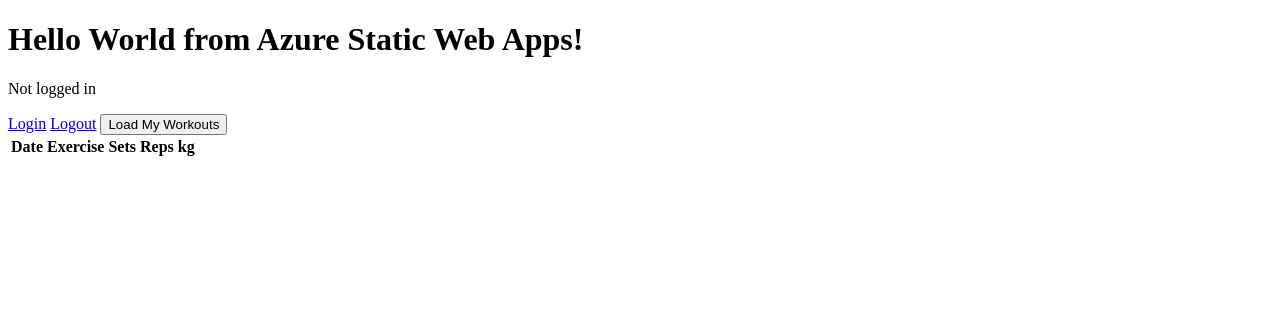
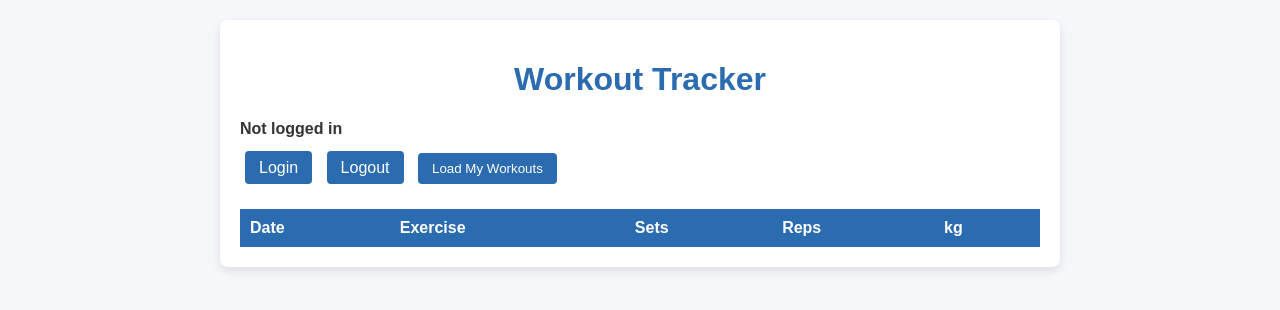
Before and after one commit to MordecaiVI/tracking, a plain HTML site: page index.html in a window 1280 px wide. Drawn offline with Linux system fonts and the light colour scheme; no server answers.

Commit message:
Visual update.

```diff
--- a/index.html
+++ b/index.html
@@ -1,22 +1,36 @@
 <!DOCTYPE html>
 <html lang="en">
 <head>
-    <meta charset="UTF-8">
-    <title>Hello World</title>
+    <meta charset="UTF-8" />
+    <title>Workout Tracker</title>
+    <link rel="stylesheet" href="style.css" />
 </head>
 <body>
-<h1>Hello World from Azure Static Web Apps!</h1>
+<div class="container">
+    <h1>Workout Tracker</h1>
 
-<p id="user-info">Not logged in</p>
+    <p id="user-info" class="login-info">Not logged in</p>
 
-<a href="/.auth/login/aad">Login</a>
-<a href="/.auth/logout">Logout</a>
+    <div>
+        <a href="/.auth/login/aad">Login</a>
+        <a href="/.auth/logout">Logout</a>
+        <button onclick="loadTable()">Load My Workouts</button>
+    </div>
 
-<button onclick="loadTable()">Load My Workouts</button>
-<table id="workouts">
-    <thead><tr><th>Date</th><th>Exercise</th><th>Sets</th><th>Reps</th><th>kg</th></tr></thead>
-    <tbody></tbody>
-</table>
+    <table id="workouts">
+        <thead>
+        <tr>
+            <th>Date</th>
+            <th>Exercise</th>
+            <th>Sets</th>
+            <th>Reps</th>
+            <th>kg</th>
+        </tr>
+        </thead>
+        <tbody></tbody>
+    </table>
+</div>
+
+<script src="script.js"></script>
 </body>
-<script src="script.js"></script>
 </html>
--- a/style.css
+++ b/style.css
@@ -1 +1,64 @@
-body { font-family: sans-serif; }
+body {
+    font-family: Arial, sans-serif;
+    background-color: #f5f7fa;
+    margin: 0;
+    padding: 20px;
+    color: #333;
+}
+
+h1 {
+    text-align: center;
+    color: #2b6cb0;
+}
+
+.container {
+    max-width: 800px;
+    margin: 0 auto;
+    background: white;
+    padding: 20px;
+    border-radius: 8px;
+    box-shadow: 0 4px 10px rgba(0,0,0,0.1);
+}
+
+button, a {
+    background-color: #2b6cb0;
+    color: white;
+    padding: 8px 14px;
+    margin: 5px;
+    border: none;
+    border-radius: 4px;
+    text-decoration: none;
+    cursor: pointer;
+    transition: background-color 0.2s ease;
+}
+
+button:hover, a:hover {
+    background-color: #1a4d8f;
+}
+
+table {
+    width: 100%;
+    border-collapse: collapse;
+    margin-top: 20px;
+}
+
+th {
+    background-color: #2b6cb0;
+    color: white;
+    padding: 10px;
+    text-align: left;
+}
+
+td {
+    padding: 8px;
+    border-bottom: 1px solid #ddd;
+}
+
+tr:hover {
+    background-color: #f1f1f1;
+}
+
+.login-info {
+    margin-bottom: 10px;
+    font-weight: bold;
+}
```
